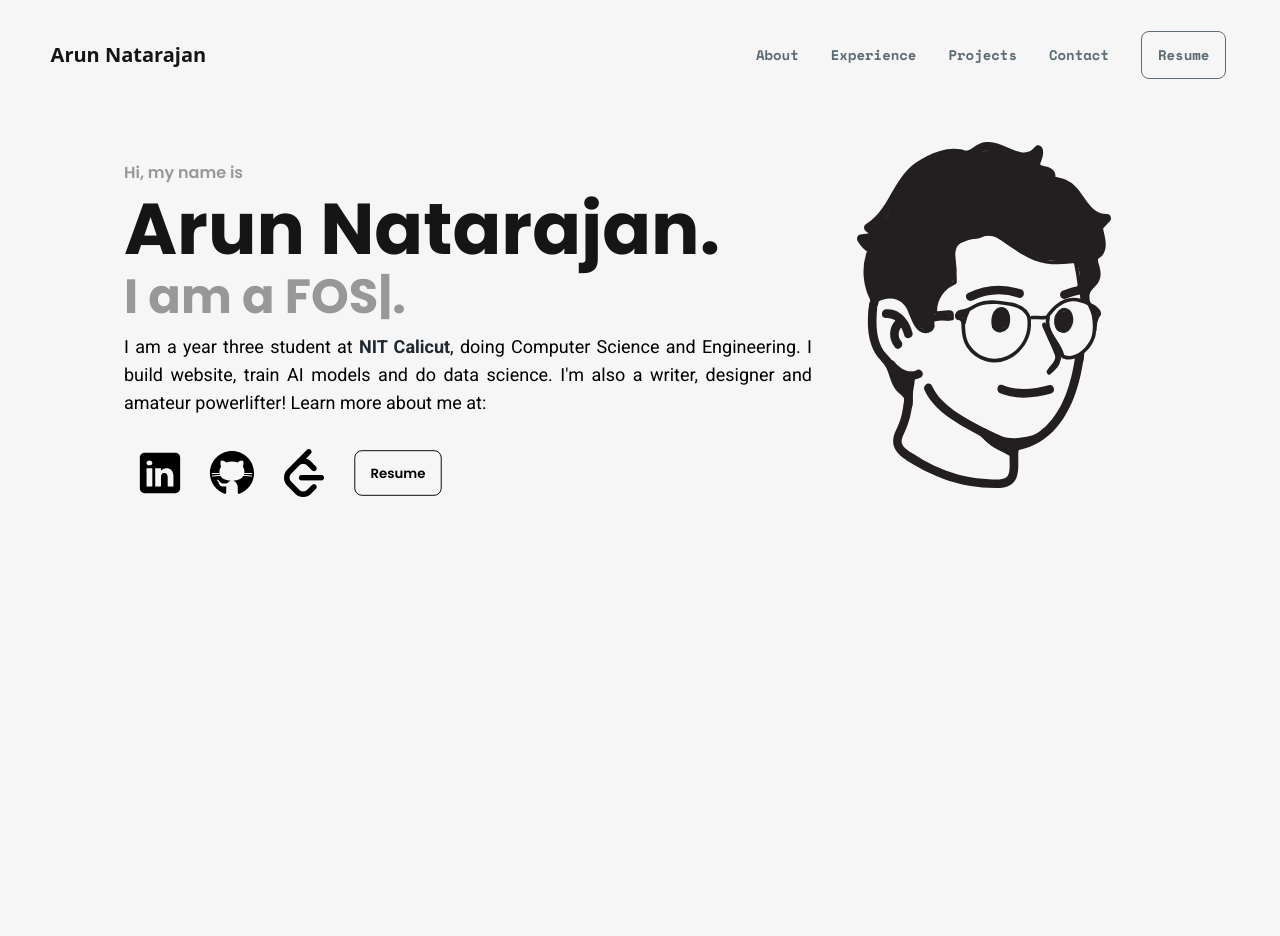
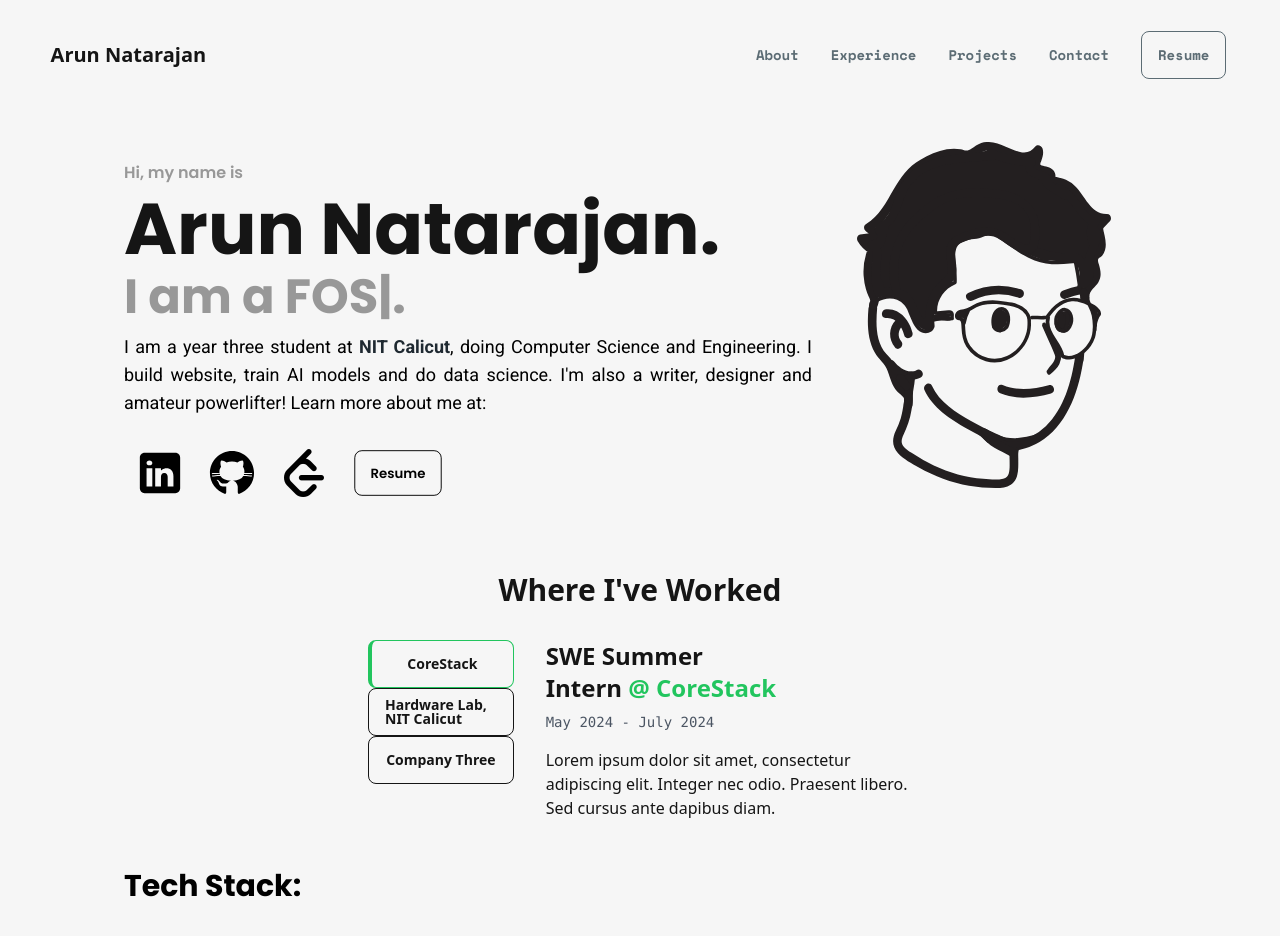
Before and after one commit to arunnats/Arunnats-Portfolio, a React (Vite) app in the folder arunnats.com/: page / in a window 1280 px wide. Shown: the top 936 px of the page. Built offline with nearby package versions, Linux system fonts and the light colour scheme.

Commit message:
working on adding experience

```diff
--- a/arunnats.com/src/components/Body/Body.jsx
+++ b/arunnats.com/src/components/Body/Body.jsx
@@ -1,11 +1,15 @@
 import React from "react";
 import Hero from "../Hero/Hero";
+import Experience from "../Experience/Experience";
+import Stack from "../Stack/Stack";
 
 const BodyCont = () => {
 	return (
 		<div className="w-[90vw] m-auto bg-base-100 min-h-svh overflow-hidden">
 			<div className="w-11/12 m-auto bg-base-100">
 				<Hero />
+				<Experience />
+				<Stack />
 				<div className="min-h-[99vh]"></div>
 				<div className="text-9xl">aaaaaaaaaaa</div>
 			</div>
--- /dev/null
+++ b/arunnats.com/src/components/Experience/Experience.jsx
@@ -0,0 +1,128 @@
+import React, { useState, useEffect, useRef } from "react";
+
+const Experience = () => {
+	const [activeTabId, setActiveTabId] = useState(0);
+	const [tabFocus, setTabFocus] = useState(null);
+	const tabs = useRef([]);
+
+	const focusTab = () => {
+		if (tabs.current[tabFocus]) {
+			tabs.current[tabFocus].focus();
+		} else {
+			if (tabFocus >= tabs.current.length) {
+				setTabFocus(0);
+			}
+			if (tabFocus < 0) {
+				setTabFocus(tabs.current.length - 1);
+			}
+		}
+	};
+
+	useEffect(() => focusTab(), [tabFocus]);
+
+	const onKeyPressed = (e) => {
+		if (e.keyCode === 38 || e.keyCode === 40) {
+			e.preventDefault();
+			if (e.keyCode === 40) {
+				setTabFocus(tabFocus + 1);
+			} else if (e.keyCode === 38) {
+				setTabFocus(tabFocus - 1);
+			}
+		}
+	};
+
+	const data = [
+		{
+			company: "CoreStack",
+			title: "SWE Summer Intern",
+			url: "https://www.corestack.io/",
+			range: "May 2024 - July 2024",
+			html: "<p>Lorem ipsum dolor sit amet, consectetur adipiscing elit. Integer nec odio. Praesent libero. Sed cursus ante dapibus diam.</p>",
+		},
+		{
+			company: "Hardware Lab, NIT Calicut",
+			title: "Summer Intern",
+			url: "https://hwlabnitc.github.io/",
+			range: "May 2024 - June 2024",
+			html: "<p>Lorem ipsum dolor sit amet, consectetur adipiscing elit. Integer nec odio. Praesent libero. Sed cursus ante dapibus diam.</p>",
+		},
+		{
+			company: "Company Three",
+			title: "Full Stack Developer",
+			url: "https://www.companythree.com",
+			range: "March 2016 - May 2018",
+			html: "<p>Lorem ipsum dolor sit amet, consectetur adipiscing elit. Integer nec odio. Praesent libero. Sed cursus ante dapibus diam.</p>",
+		},
+	];
+
+	return (
+		<section id="jobs" className="relative max-w-xl mx-auto px-4 py-8">
+			<h2 className="text-3xl font-bold text-center mb-8">Where I've Worked</h2>
+			<div className="flex flex-col md:flex-row">
+				<div
+					role="tablist"
+					aria-label="Job tabs"
+					onKeyDown={onKeyPressed}
+					className="flex flex-col md:mr-8 mb-6 md:mb-0"
+				>
+					{data.map((job, i) => (
+						<button
+							key={i}
+							isActive={activeTabId === i}
+							onClick={() => setActiveTabId(i)}
+							ref={(el) => (tabs.current[i] = el)}
+							id={`tab-${i}`}
+							role="tab"
+							aria-selected={activeTabId === i ? true : false}
+							aria-controls={`panel-${i}`}
+							tabIndex={activeTabId === i ? "0" : "-1"}
+							className={`btn btn-outline w-full text-left py-2 px-4 ${
+								activeTabId === i ? "border-l-4 border-green-500" : ""
+							}`}
+						>
+							{job.company}
+						</button>
+					))}
+				</div>
+
+				<div className="relative w-full">
+					{data.map((job, i) => (
+						<div
+							key={i}
+							isActive={activeTabId === i}
+							id={`panel-${i}`}
+							role="tabpanel"
+							aria-labelledby={`tab-${i}`}
+							tabIndex={activeTabId === i ? "0" : "-1"}
+							hidden={activeTabId !== i}
+							className="relative"
+						>
+							<h4 className="text-2xl font-semibold mb-2">
+								{job.title}
+								<span className="text-green-500">
+									&nbsp;@&nbsp;
+									<a
+										href={job.url}
+										target="_blank"
+										rel="nofollow noopener noreferrer"
+									>
+										{job.company}
+									</a>
+								</span>
+							</h4>
+							<h5 className="text-sm font-mono text-gray-600 mb-4">
+								{job.range}
+							</h5>
+							<div
+								className="text-base"
+								dangerouslySetInnerHTML={{ __html: job.html }}
+							/>
+						</div>
+					))}
+				</div>
+			</div>
+		</section>
+	);
+};
+
+export default Experience;
--- a/arunnats.com/src/components/Hero/Hero.jsx
+++ b/arunnats.com/src/components/Hero/Hero.jsx
@@ -8,6 +8,7 @@ import { gsap } from "gsap";
 
 const AboutSection = () => {
 	const hiRef = useRef(null);
+	const picRef = useRef(null);
 	const nameRef = useRef(null);
 	const typedTextRef = useRef(null);
 	const descriptionRef = useRef(null);
@@ -21,6 +22,11 @@ const AboutSection = () => {
 		);
 		gsap.fromTo(
 			nameRef.current,
+			{ y: 50, opacity: 0 },
+			{ y: 0, opacity: 1, duration: 1, ease: "power2.out", delay: 0.4 }
+		);
+		gsap.fromTo(
+			picRef.current,
 			{ y: 50, opacity: 0 },
 			{ y: 0, opacity: 1, duration: 1, ease: "power2.out", delay: 0.4 }
 		);
@@ -77,7 +83,7 @@ const AboutSection = () => {
 					I am a year three student at{" "}
 					<a
 						href="https://nitc.ac.in/"
-						className="text-accent font-bold"
+						className="text-accent font-bold font-roboto"
 						target="_blank"
 						rel="noopener noreferrer"
 					>
@@ -131,6 +137,7 @@ const AboutSection = () => {
 			</div>
 			<div className="w-2/6 2xl:w-1/3">
 				<img
+					ref={picRef}
 					src={picture}
 					alt="Profile"
 					className="w-[90%] m-auto h-auto p-7"
--- /dev/null
+++ b/arunnats.com/src/components/Stack/Stack.jsx
@@ -0,0 +1,14 @@
+import React, { useEffect, useRef } from "react";
+import { gsap } from "gsap";
+
+const Stack = () => {
+	return (
+		<div className="flex flex-col md:flex-row items-center px-3 py-4">
+			<h4 className="2xl:text-5xl text-3xl font-bold text-primary font-poppins text-left mb-2">
+				Tech Stack:
+			</h4>
+		</div>
+	);
+};
+
+export default Stack;
```
